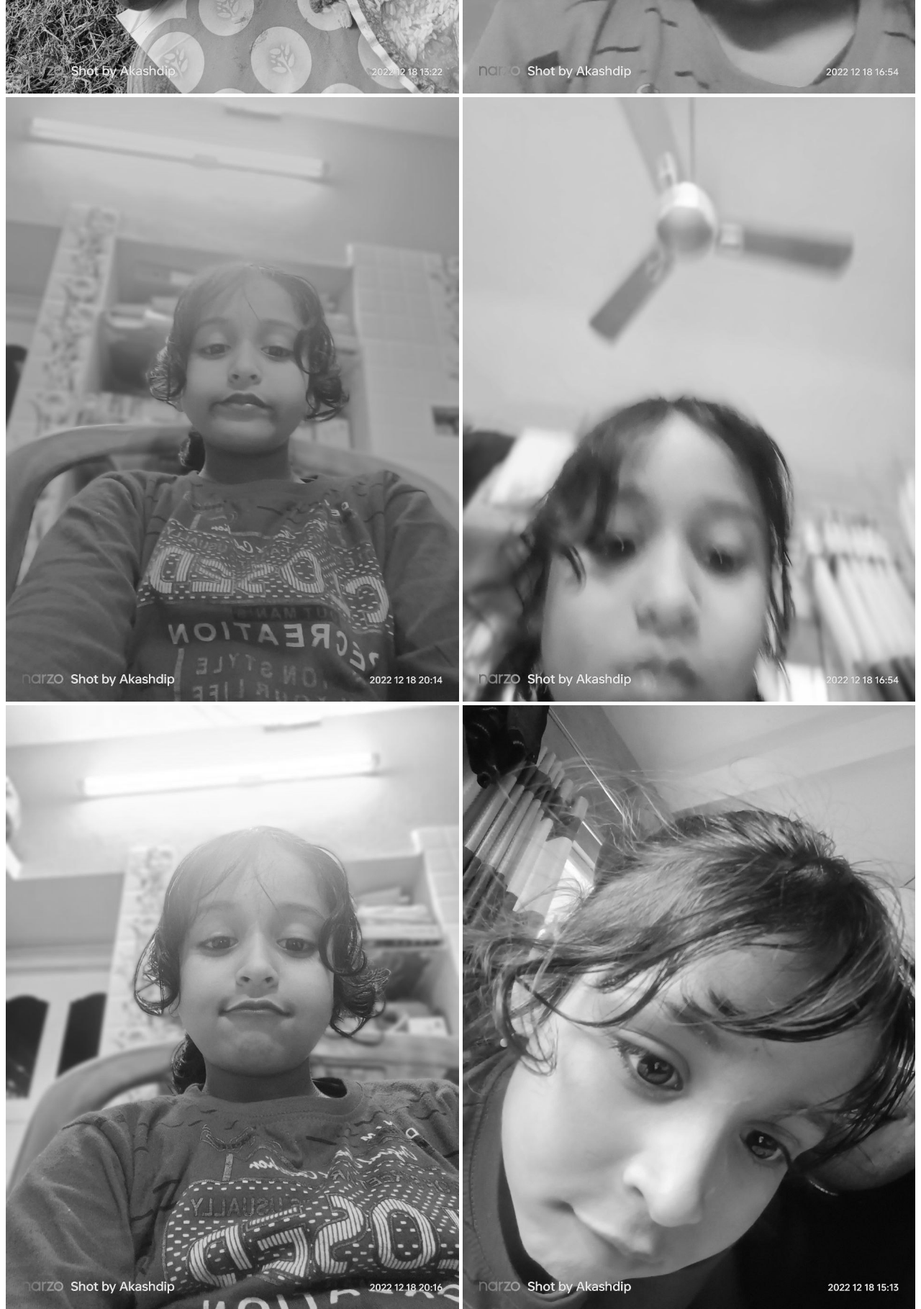
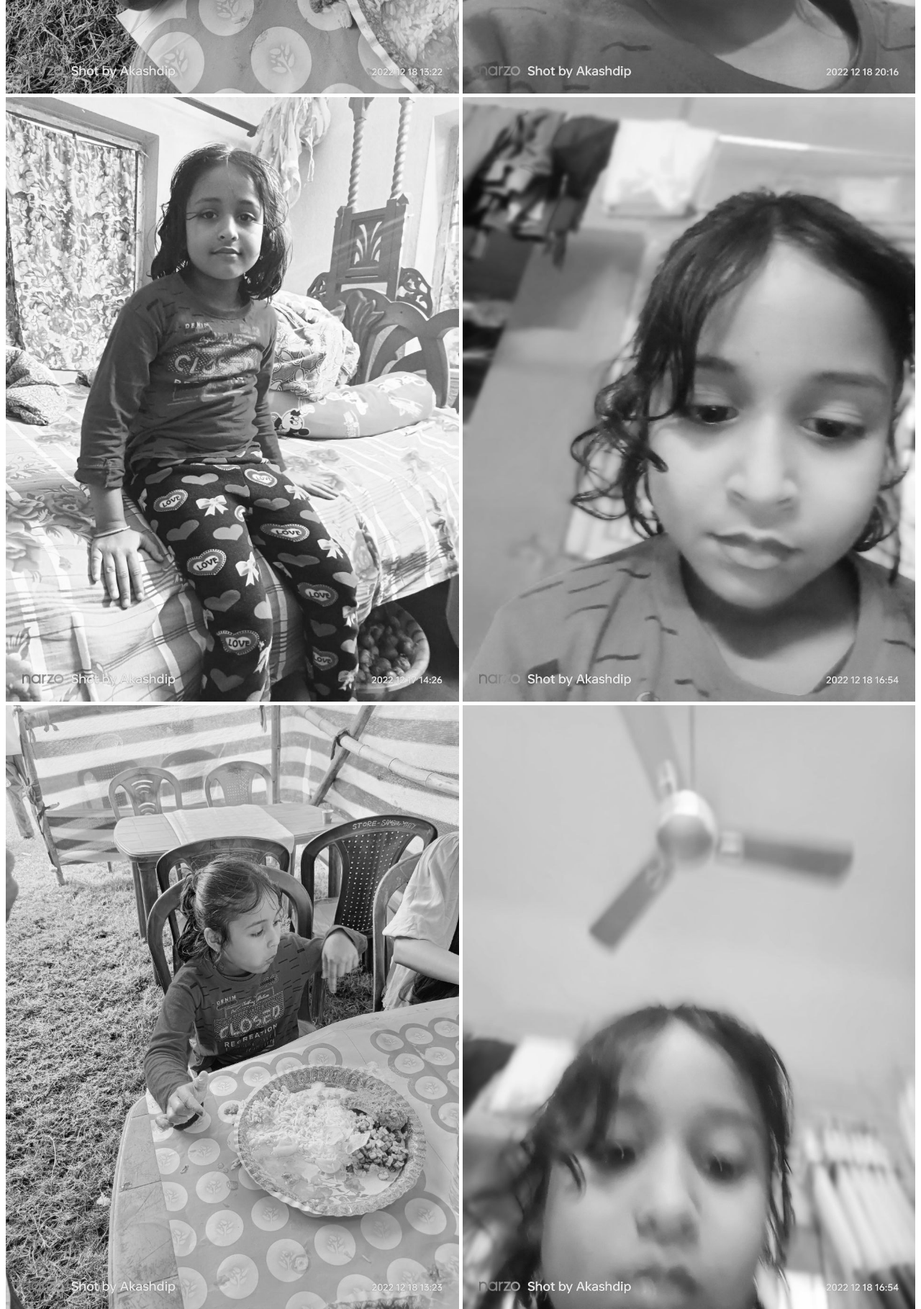
Before and after one commit to akashdip2001/Grand-mother-Draupadi-Mahapatra-Day-2, a plain HTML site: page apu_2.html in a window 1280 px wide. Shown: the part 840-2659 px from the top of the page at 72% size. Drawn offline with Linux system fonts and the light colour scheme.

Commit message:
Update apu_2.html

```diff
--- a/apu_2.html
+++ b/apu_2.html
@@ -23,12 +23,13 @@
   <div id="gallery">
 
     <img src="apu_img/little girl (1).jpg">
+    <img src="apu_img/little girl (14).jpg">
+    <img src="apu_img/little girl (2).jpg">
+    <img src="apu_img/little girl (3).jpg">
     <img src="apu_img/little girl (10).jpg">
     <img src="apu_img/little girl (11).jpg">
     <img src="apu_img/little girl (12).jpg">
     <img src="apu_img/little girl (13).jpg">
-    <img src="apu_img/little girl (2).jpg">
-    <img src="apu_img/little girl (3).jpg">
     <img src="apu_img/little girl (4).jpg">
     <img src="apu_img/little girl (5).jpg">
     <img src="apu_img/little girl (6).jpg">
```
